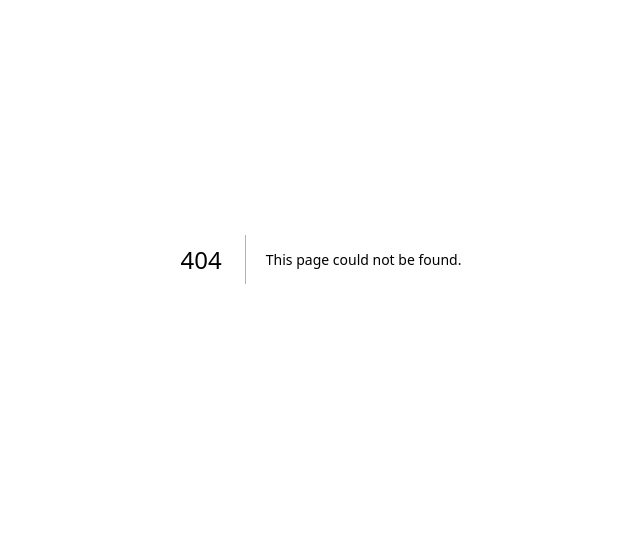
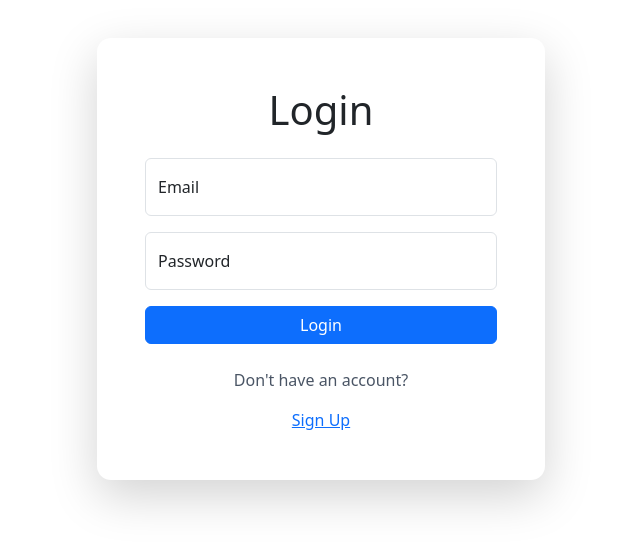
Before and after one commit to yilmaz1998/next-prisma, a Next.js app in the folder next-prisma/: page /login in a window 1280 px wide. Before the commit this address had no page. Shown: the part 141-688 px from the top of the page, without its empty margins (319-959 px from the left). Built offline with nearby package versions, Linux system fonts and the light colour scheme; no server answers.

Commit message:
Login and Register Page Design and Feats

```diff
--- a/next-prisma/package.json
+++ b/next-prisma/package.json
@@ -11,6 +11,7 @@
   "dependencies": {
     "@prisma/client": "^6.11.1",
     "@radix-ui/react-slot": "^1.2.3",
+    "bootstrap": "^5.3.7",
     "class-variance-authority": "^0.7.1",
     "clsx": "^2.1.1",
     "firebase": "^12.0.0",
--- /dev/null
+++ b/next-prisma/pages/login.tsx
@@ -0,0 +1,61 @@
+import { useState } from "react";
+import { useRouter } from "next/router";
+import { signInWithEmailAndPassword } from "firebase/auth";
+import { auth } from "@/lib/firebaseClient";
+import "@/app/globals.css";
+import "bootstrap/dist/css/bootstrap.min.css";
+import Link from "next/link";
+
+const Login = () => {
+  const [email, setEmail] = useState("");
+  const [password, setPassword] = useState("");
+  const [error, setError] = useState("");
+  const router = useRouter();
+
+  const handleLogin = async (e: React.FormEvent) => {
+    e.preventDefault();
+    try {
+      const userCredential = await signInWithEmailAndPassword(auth, email, password);
+      const idToken = await userCredential.user.getIdToken();
+
+      await fetch("/api/users/createUser", {
+        method: "POST",
+        headers: {
+          Authorization: `Bearer ${idToken}`,
+        },
+      });
+
+      router.push("/");
+    } catch (err: any) {
+      setError(err.message);
+    }
+  };
+
+  return (
+    <div className="h-screen flex flex-col justify-center text-center items-center">
+      <div className="bg-white w-full max-w-md bg-white shadow-lg rounded-xl p-12">
+      <h1 className="text-xl font-bold mb-4">Login</h1>
+      <form onSubmit={handleLogin} className="flex flex-col max-w-full">
+      <div className="form-floating mb-3">
+          <input type="text" className="form-control" value={email} onChange={(e) => setEmail(e.target.value)} placeholder="Username" />
+          <label>Email</label>
+        </div>
+        <div className="form-floating mb-3">
+          <input type="password" className="form-control" value={password} onChange={(e) => setPassword(e.target.value)} placeholder="Password" />
+          <label>Password</label>
+        </div>
+        {error && <p className="text-red-500 text-sm">{error}</p>}
+        <button type="submit"className="btn btn-primary">
+          Login
+        </button>
+      </form>
+      <div className='text-center'>
+        <p className="mt-4 text-gray-600">Don't have an account?</p>
+        <Link href="/signup" className="text-blue-600">Sign Up</Link>
+      </div>
+    </div>
+  </div>
+  );
+};
+
+export default Login;
--- /dev/null
+++ b/next-prisma/pages/signup.tsx
@@ -0,0 +1,58 @@
+import { useState } from "react";
+import { useRouter } from "next/router";
+import { createUserWithEmailAndPassword } from "firebase/auth";
+import { auth } from "@/lib/firebaseClient";
+import Link from "next/link";
+
+const Signup = () => {
+  const [email, setEmail] = useState("");
+  const [password, setPassword] = useState("");
+  const [error, setError] = useState("");
+  const router = useRouter();
+
+  const handleSignup = async (e: React.FormEvent) => {
+    e.preventDefault();
+    try {
+      const userCredential = await createUserWithEmailAndPassword(auth, email, password);
+      const idToken = await userCredential.user.getIdToken();
+
+      await fetch("/api/users/createUser", {
+        method: "POST",
+        headers: {
+          Authorization: `Bearer ${idToken}`,
+        },
+      });
+
+      router.push("/");
+    } catch (err: any) {
+      setError(err.message);
+    }
+  };
+
+  return (
+    <div className="h-screen flex flex-col justify-center text-center items-center">
+    <div className="bg-white w-full max-w-md bg-white shadow-lg rounded-xl p-12">
+      <h1 className="text-xl font-bold mb-4">Sign Up</h1>
+      <form onSubmit={handleSignup} className="flex flex-col max-w-full">
+      <div className="form-floating mb-3">
+          <input type="text" className="form-control" value={email} onChange={(e) => setEmail(e.target.value)} placeholder="Username" />
+          <label>Email</label>
+        </div>
+        <div className="form-floating mb-3">
+          <input type="password" className="form-control" value={password} onChange={(e) => setPassword(e.target.value)} placeholder="Password" />
+          <label>Password</label>
+        </div>
+        {error && <p className="text-red-500 text-sm">{error}</p>}
+        <button type="submit" className="btn btn-primary">
+          Sign Up
+        </button>
+      </form>
+      <div className='mt-6 text-center'>
+        <Link href="/login" className="text-blue-600">Login Page</Link>
+      </div>
+    </div>
+    </div>
+  );
+};
+
+export default Signup;
```
Also changed, not shown: 1 other file (tests, documents, lock files or other folders).
